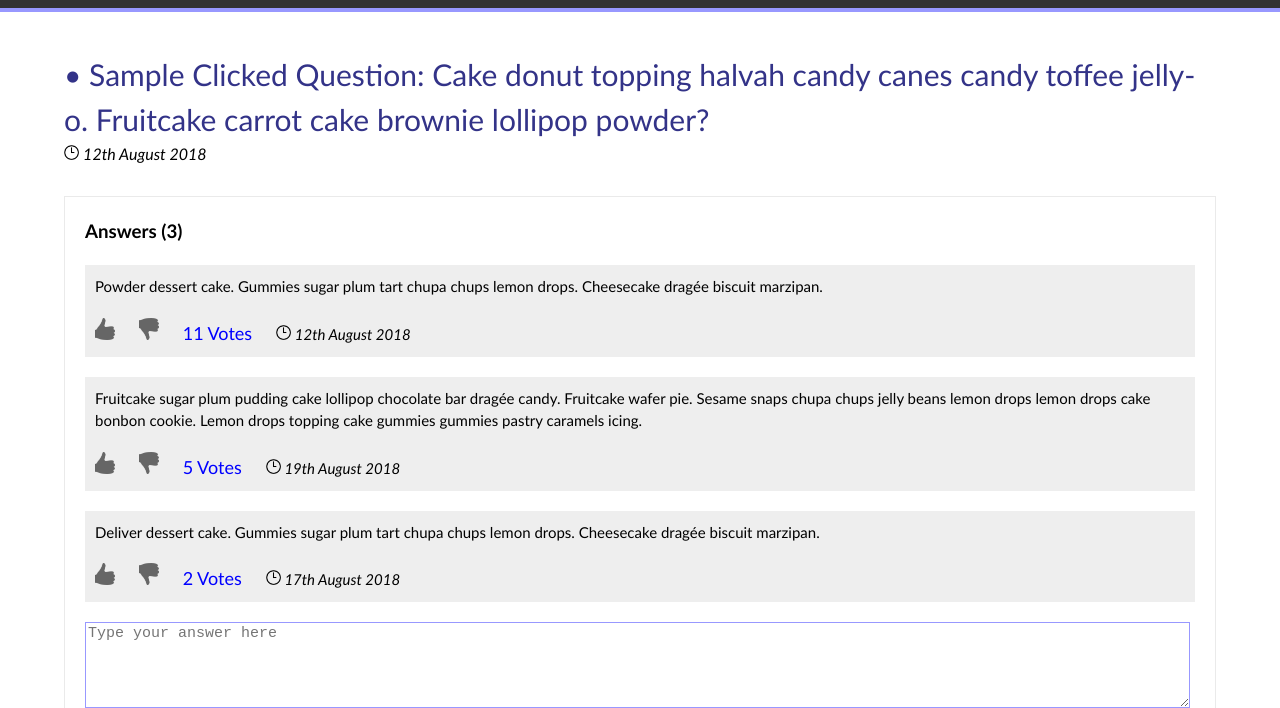
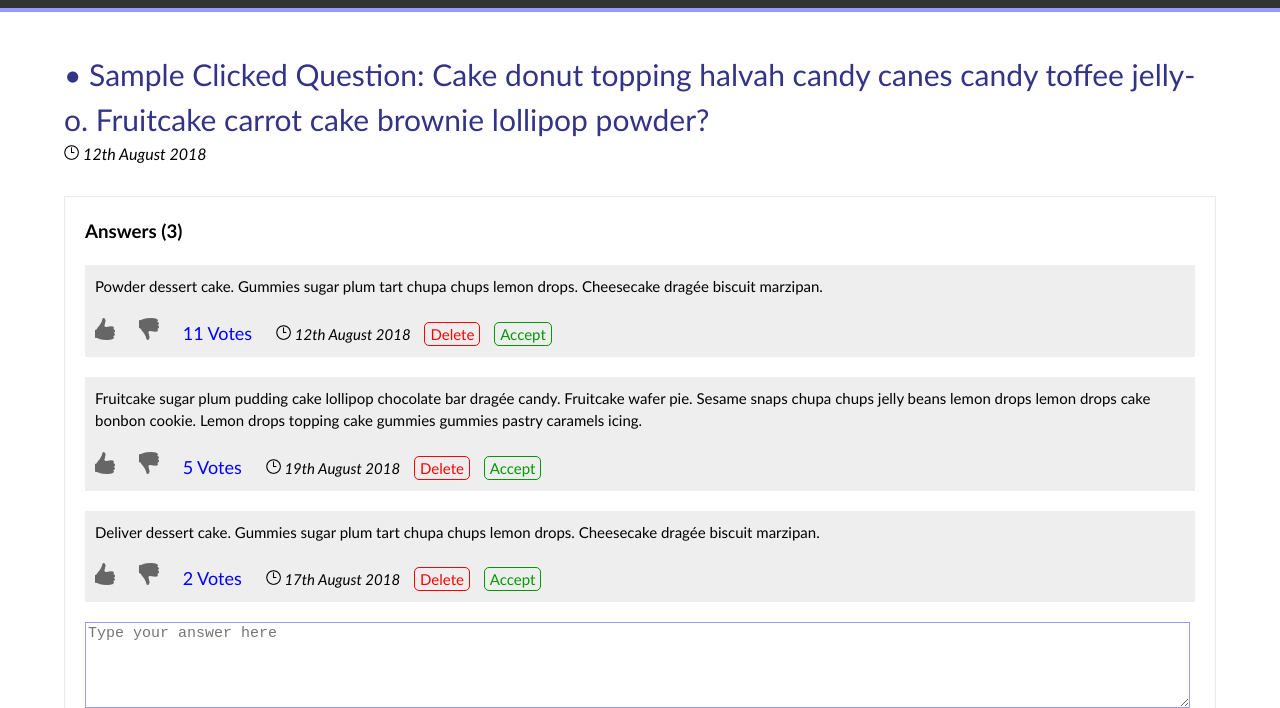
Before and after one commit to brucemakallan/StackOverflow-lite, a plain HTML site: page UI/question.html in a window 1280 px wide. Shown: the part 92-800 px from the top of the page. Drawn offline with Linux system fonts and the light colour scheme.

Commit message:
Add Delete and Accept options for Answers

```diff
--- a/UI/css/main.css
+++ b/UI/css/main.css
@@ -100,6 +100,19 @@ textarea {
 	border: 1px solid #333388;
 	background-color: white;
 	color: #333388;
+}
+.circle-link-red, .circle-link-green {
+	border-radius: 5px;
+	padding: 2px 5px;
+	margin-left: 10px;
+}
+.circle-link-red {
+	border: 1px solid red;
+	color: red;
+}
+.circle-link-green {
+	border: 1px solid #009900;
+	color: #009900;
 }
 .block {
 	width: 97%;
--- a/UI/question.html
+++ b/UI/question.html
@@ -51,6 +51,8 @@
 						<a href="#"><img class="icon-small margin-r" src="img/thumbs-down.png" alt="Down-vote" title="Down-vote"></a>
 						<span class="votes">11 Votes</span>
 						<img src="img/clock.png" class="icon-smallest margin-l" /> <i>12th August 2018</i>
+						<a href="#" class="circle-link-red">Delete</a>
+						<a href="#" class="circle-link-green">Accept</a>
 					</div>
 				</div>
 
@@ -62,6 +64,8 @@
 						<a href="#"><img class="icon-small margin-r" src="img/thumbs-down.png" alt="Down-vote" title="Down-vote"></a>
 						<span class="votes">5 Votes</span>
 						<img src="img/clock.png" class="icon-smallest margin-l" /> <i>19th August 2018</i>
+						<a href="#" class="circle-link-red">Delete</a>
+						<a href="#" class="circle-link-green">Accept</a>
 					</div>
 				</div>
 
@@ -73,6 +77,8 @@
 						<a href="#"><img class="icon-small margin-r" src="img/thumbs-down.png" alt="Down-vote" title="Down-vote"></a>
 						<span class="votes">2 Votes</span>
 						<img src="img/clock.png" class="icon-smallest margin-l" /> <i>17th August 2018</i>
+						<a href="#" class="circle-link-red">Delete</a>
+						<a href="#" class="circle-link-green">Accept</a>
 					</div>
 				</div>
 
```
Also changed, not shown: UI/questions.html (+4 -0 lines), UI/img/bin.png (added).
